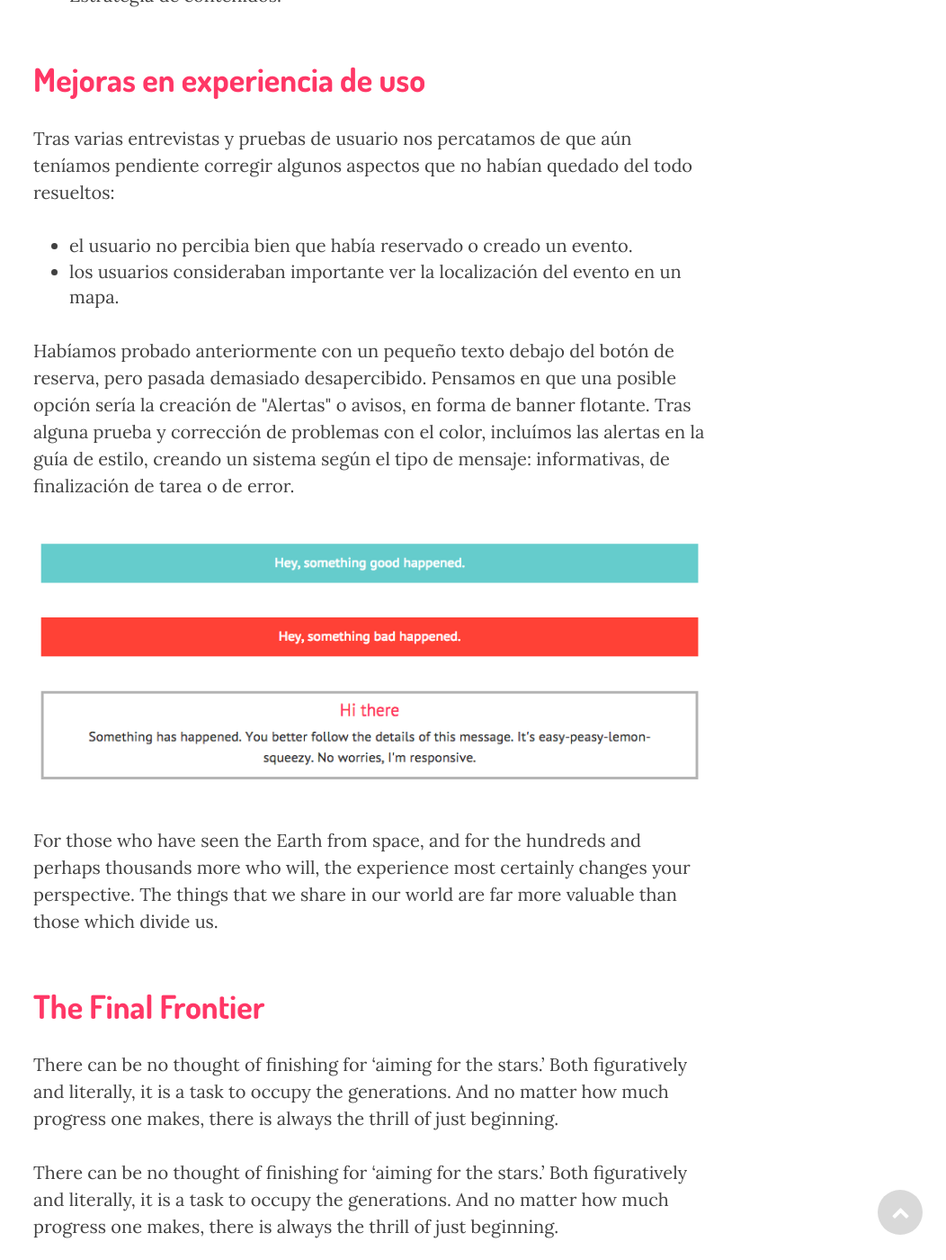
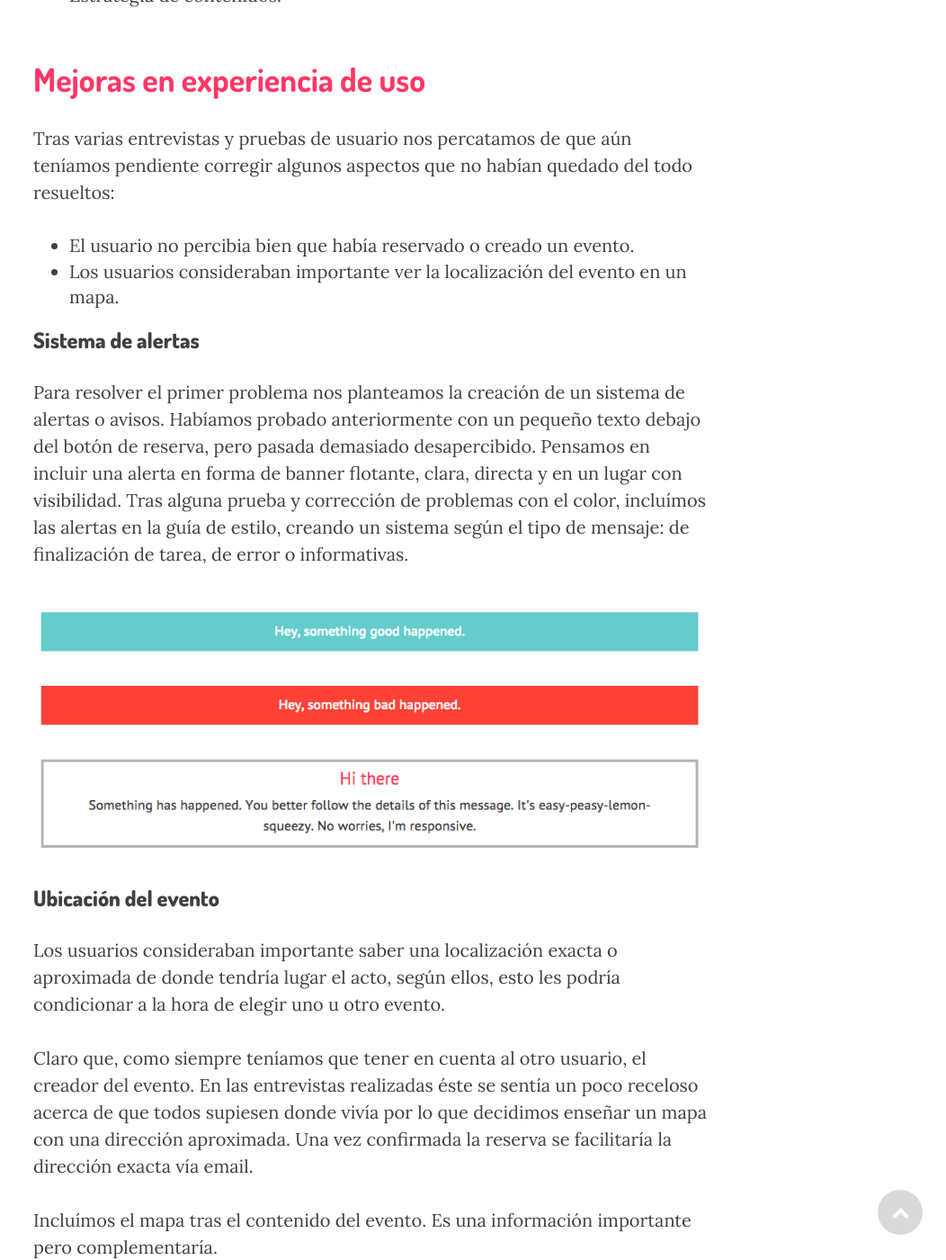
Before and after one commit to Rooof-Project/memoria, a Jekyll site: the page built from _posts/2015-04-13-Release-4.markdown, in a window 1280 px wide and 1400 px high, scrolled down 1261 px. Shown: the whole window at 90% size, without its empty margins (228-1280 px from the left). Built offline with Jekyll 4.4.1, drawn with Linux system fonts in a browser that asks for light colours; nearby versions of some CDN libraries.

Commit message:
Updated 2015-04-13-Release-4.markdown

```diff
--- a/_posts/2015-04-13-Release-4.markdown
+++ b/_posts/2015-04-13-Release-4.markdown
@@ -31,19 +31,24 @@ published: true
 
 <p>Tras varias entrevistas y pruebas de usuario nos percatamos de que aún teníamos pendiente corregir algunos aspectos que no habían quedado del todo resueltos:
 <ul>
-<li>el usuario no percibia bien que había reservado o creado un evento.</li>
-<li>los usuarios consideraban importante ver la localización del evento en un mapa.</li>
+<li>El usuario no percibia bien que había reservado o creado un evento.</li>
+<li>Los usuarios consideraban importante ver la localización del evento en un mapa.</li>
 </ul>
 
-
-<p>Habíamos probado anteriormente con un pequeño texto debajo del botón de reserva, pero pasada demasiado desapercibido. Pensamos en que una posible opción sería la creación de "Alertas" o avisos, en forma de banner flotante. Tras alguna prueba y corrección de problemas con el color, incluímos las alertas en la guía de estilo, creando un sistema según el tipo de mensaje: informativas, de finalización de tarea o de error.</p>
+<h3>Sistema de alertas</h3>
+<p>Para resolver el primer problema nos planteamos la creación de un sistema de alertas o avisos. Habíamos probado anteriormente con un pequeño texto debajo del botón de reserva, pero pasada demasiado desapercibido. Pensamos en incluir una alerta en forma de banner flotante, clara, directa y en un lugar con visibilidad. Tras alguna prueba y corrección de problemas con el color, incluímos las alertas en la guía de estilo, creando un sistema según el tipo de mensaje: de finalización de tarea, de error o informativas.</p>
 
  <img src="{{ site.baseurl }}/img/alertas.png" alt="Post Sample Image">
 
+<h3>Ubicación del evento</h3>
+<p>Los usuarios consideraban importante saber una localización exacta o aproximada de donde tendría lugar el acto, según ellos, esto les podría condicionar a la hora de elegir uno u otro evento.</p>
 
-<p>For those who have seen the Earth from space, and for the hundreds and perhaps thousands more who will, the experience most certainly changes your perspective. The things that we share in our world are far more valuable than those which divide us.</p>
+<p>Claro que, como siempre teníamos que tener en cuenta al otro usuario, el creador del evento. En las entrevistas realizadas éste se sentía un poco receloso acerca de que todos supiesen donde vivía por lo que decidimos enseñar un mapa con una dirección aproximada. Una vez confirmada la reserva se facilitaría la dirección exacta vía email.
+</p>
 
-<h2 class="section-heading">The Final Frontier</h2>
+<p>Incluímos el mapa tras el contenido del evento. Es una información importante pero complementaría.</p>
+
+<h2 class="section-heading">Perfiles de usuario</h2>
 
 <p>There can be no thought of finishing for ‘aiming for the stars.’ Both figuratively and literally, it is a task to occupy the generations. And no matter how much progress one makes, there is always the thrill of just beginning.</p>
 
```
